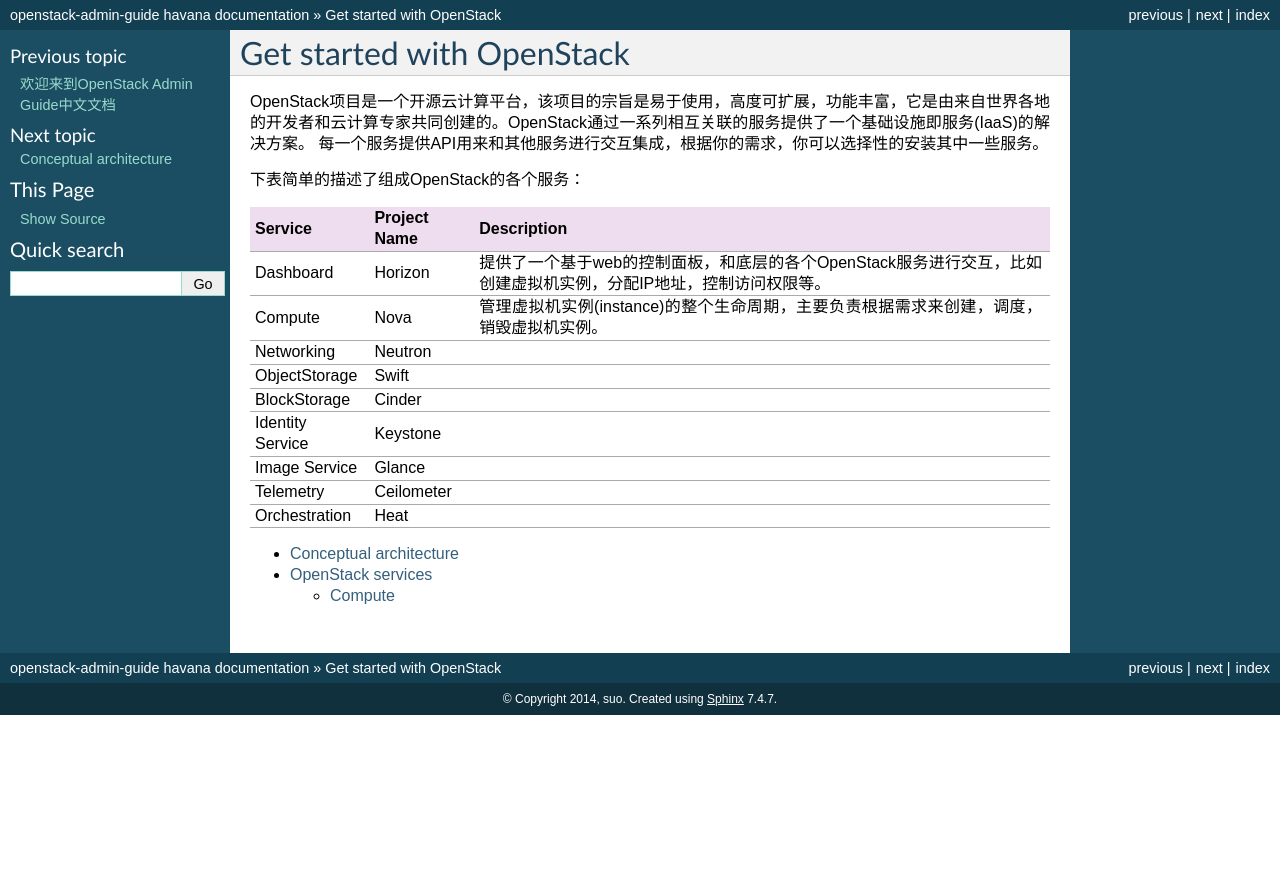
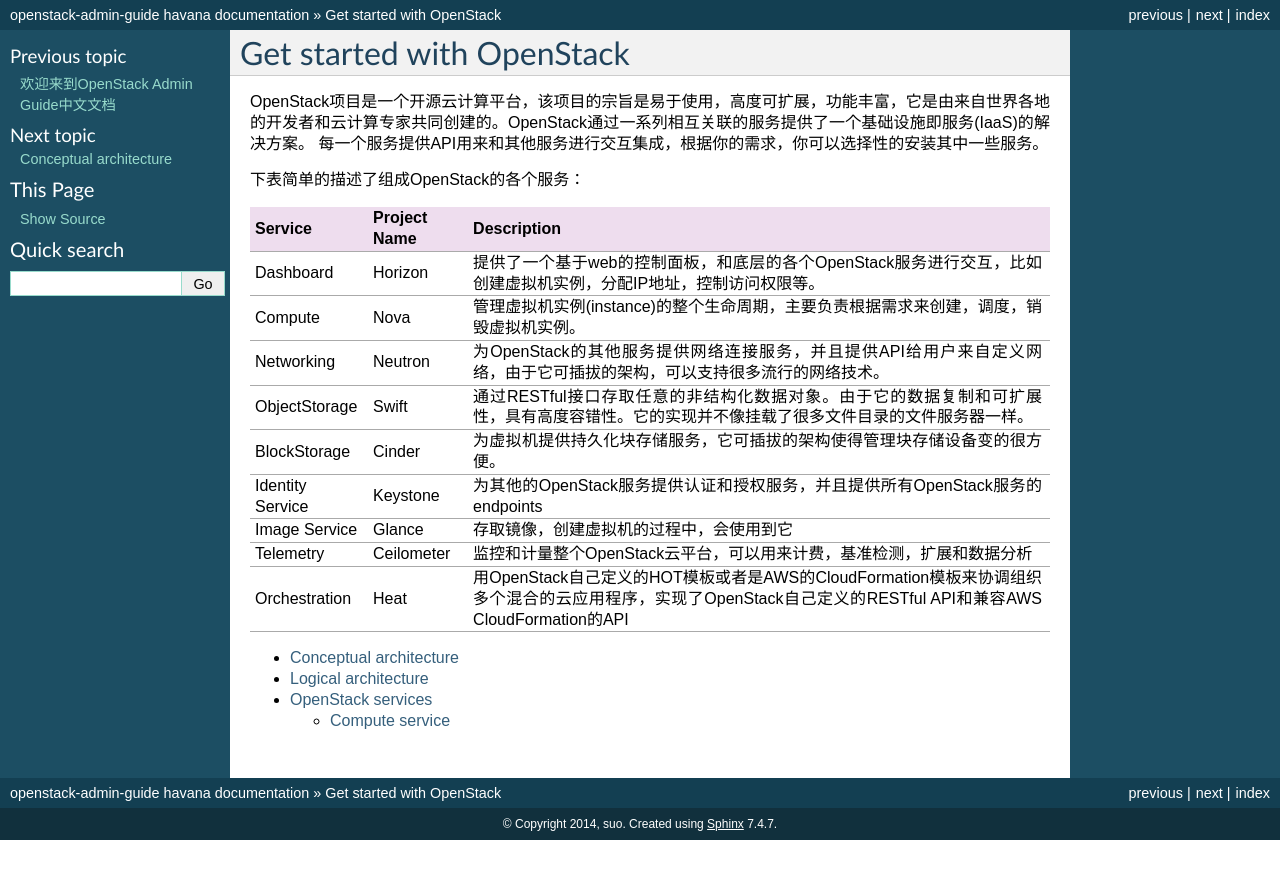
Before and after one commit to Flouse/openstack-admin-guide, a Sphinx documentation site: the page built from source/started/index.rst, in a window 1280 px wide. Shown: the top 879 px of the page. Built offline with Sphinx 7.4.7, drawn with Linux system fonts in a browser that asks for light colours.

Commit message:
Complete the get started index

```diff
--- a/source/started/conceptual_architecture.rst
+++ b/source/started/conceptual_architecture.rst
@@ -1,4 +1,8 @@
 Conceptual architecture
 =======================
 
-Hello
+下图展示了OpenStack各个服务之间的关系：
+
+图1.1 OpenStack概念架构
+
+.. image:: ../images/openstack_havana_conceptual_arch.png
--- a/source/started/index.rst
+++ b/source/started/index.rst
@@ -11,17 +11,18 @@
 ==================      ==============                ==================
 Dashboard               Horizon                       提供了一个基于web的控制面板，和底层的各个OpenStack服务进行交互，比如创建虚拟机实例，分配IP地址，控制访问权限等。
 Compute                 Nova                          管理虚拟机实例(instance)的整个生命周期，主要负责根据需求来创建，调度，销毁虚拟机实例。
-Networking              Neutron
-ObjectStorage           Swift
-BlockStorage            Cinder
-Identity Service        Keystone
-Image Service           Glance
-Telemetry               Ceilometer
-Orchestration           Heat
+Networking              Neutron                       为OpenStack的其他服务提供网络连接服务，并且提供API给用户来自定义网络，由于它可插拔的架构，可以支持很多流行的网络技术。
+ObjectStorage           Swift                         通过RESTful接口存取任意的非结构化数据对象。由于它的数据复制和可扩展性，具有高度容错性。它的实现并不像挂载了很多文件目录的文件服务器一样。
+BlockStorage            Cinder                        为虚拟机提供持久化块存储服务，它可插拔的架构使得管理块存储设备变的很方便。
+Identity Service        Keystone                      为其他的OpenStack服务提供认证和授权服务，并且提供所有OpenStack服务的endpoints
+Image Service           Glance                        存取镜像，创建虚拟机的过程中，会使用到它
+Telemetry               Ceilometer                    监控和计量整个OpenStack云平台，可以用来计费，基准检测，扩展和数据分析
+Orchestration           Heat                          用OpenStack自己定义的HOT模板或者是AWS的CloudFormation模板来协调组织多个混合的云应用程序，实现了OpenStack自己定义的RESTful API和兼容AWS CloudFormation的API
 ==================      ==============                ==================
 
 .. toctree::
    :maxdepth: 2
 
    conceptual_architecture
+   logical_architecture
    services/index
--- a/source/started/services/compute.rst
+++ b/source/started/services/compute.rst
@@ -1,4 +1,6 @@
-Compute
+Compute service
 ======================
 
-Hello compute service
+Compute是IaaS系统中的主要部分，它是整个云计算平台的控制中心。其中主要的模块都是用Python来实现的。
+
+Compute通过Identity Service来认证，Image Service来获取镜像，Dashboard来提供用户和管理员的面板。
--- a/source/started/services/index.rst
+++ b/source/started/services/index.rst
@@ -1,5 +1,7 @@
 OpenStack services
 ==================
+
+这节详细的描述了OpenStack的各个服务。
 
 .. toctree::
    :maxdepth: 2
```
Also changed, not shown: source/started/logical_architecture.rst (added, +16 -0 lines), source/images/openstack-arch-havana-logical-v1.jpg (added), source/images/openstack_havana_conceptual_arch.png (added).
